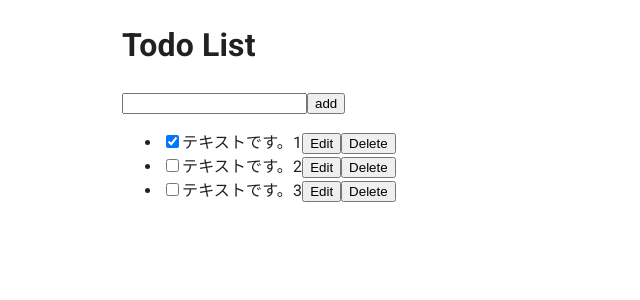
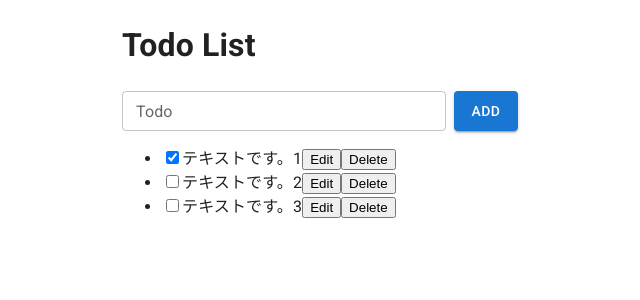
Before and after one commit to pss-aileen/practice-react-todolist, a React (Vite) app: page / in a window 1280 px wide. Shown: the top 300 px of the page, without its empty margins (320-960 px from the left). Built offline with nearby package versions, Linux system fonts and the light colour scheme.

Commit message:
:construction: wip: implement AddTaskForm #8

```diff
--- a/src/components/AddTaskForm/AddTaskForm.jsx
+++ b/src/components/AddTaskForm/AddTaskForm.jsx
@@ -1,5 +1,8 @@
 import { useContext, useState } from 'react';
 import { TasksDispatchContext } from '../../context/TasksContext';
+import Button from '@mui/material/Button';
+import TextField from '@mui/material/TextField';
+import Stack from '@mui/material/Stack';
 
 export default function AddTaskForm() {
   const [text, setText] = useState('');
@@ -7,9 +10,22 @@ export default function AddTaskForm() {
   const dispatch = useContext(TasksDispatchContext);
 
   return (
-    <div>
-      <input type='text' value={text} onChange={(e) => setText(e.target.value)} />
-      <button
+    <Stack direction='row' spacing={1}>
+      <TextField id='outlined-size-small' label='Todo' size='small' value={text} onChange={(e) => setText(e.target.value)} fullWidth />
+      {/* <input type='text' value={text} onChange={(e) => setText(e.target.value)} /> */}
+      <Button
+        variant='contained'
+        onClick={() => {
+          dispatch({
+            type: 'add',
+            text: text,
+          });
+          setText('');
+        }}
+      >
+        Add
+      </Button>
+      {/* <button
         onClick={() => {
           dispatch({
             type: 'add',
@@ -19,7 +35,7 @@ export default function AddTaskForm() {
         }}
       >
         add
-      </button>
-    </div>
+      </button> */}
+    </Stack>
   );
 }
```
